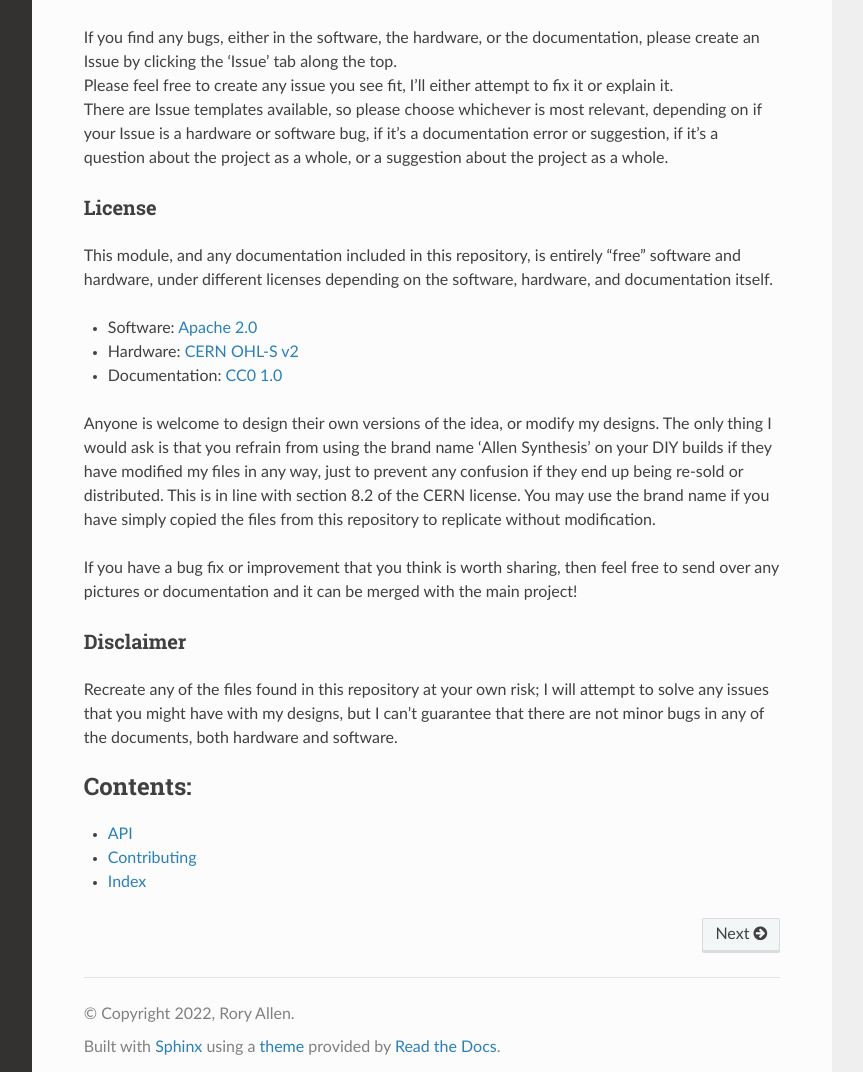
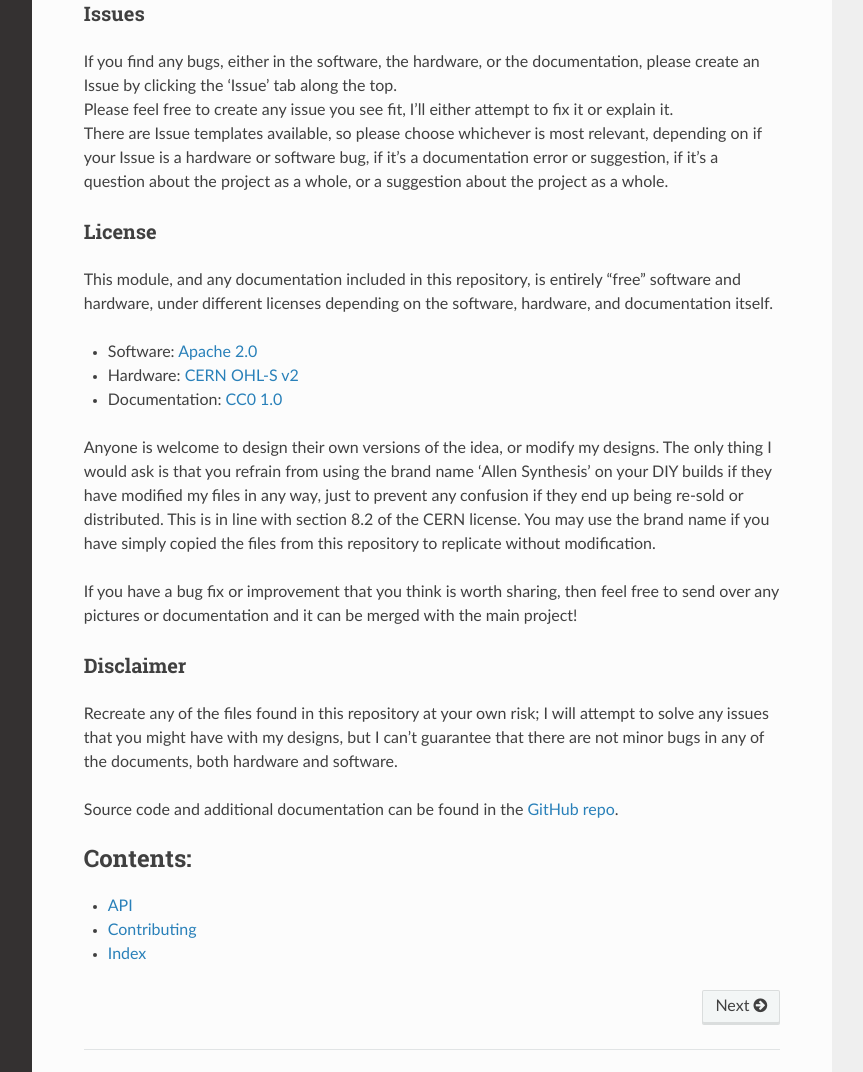
Before and after one commit to Allen-Synthesis/EuroPi, a Sphinx documentation site: the page built from docs/index.md, in a window 1280 px wide and 1400 px high, scrolled down 1102 px. Shown: the part 328-1400 px from the top of the window, without its empty margins (268-1131 px from the left). Built offline with Sphinx 7.4.7 and the Read the Docs theme 2.0.0, drawn with Linux system fonts in a browser that asks for light colours; some of the changed text lies outside the part shown.

Commit message:
Add links between the github and api docs

````diff
--- a/README.md
+++ b/README.md
@@ -29,7 +29,8 @@ You can find more about this (including a project diary) and other projects of m
 * The power supply is now diode protected to prevent back-powering your rack when the module is connected via USB
 * All jacks are protected from overvoltage input (previously the Pico GPIO pin was directly exposed to any input, potentially leading to damage)
 
-Please see the README.md files in the hardware and software folders for more specific information about each, including hardware specifications and how to use the [europi.py](software/firmware/europi.py) library.
+Please see the README.md files in the hardware and software folders for more specific information about each, including hardware specifications and how to use the [europi.py](software/firmware/europi.py) library. Additional API documentation
+can be found [here](https://allen-synthesis.github.io/EuroPi/).
 
 
 ### Issues
--- a/docs/index.md
+++ b/docs/index.md
@@ -1,5 +1,7 @@
 ```{include} ../README.md
 ```
+
+Source code and additional documentation can be found in the [GitHub repo](https://github.com/Allen-Synthesis/EuroPi).
 
 ```{toctree}
 :maxdepth: 2
````
